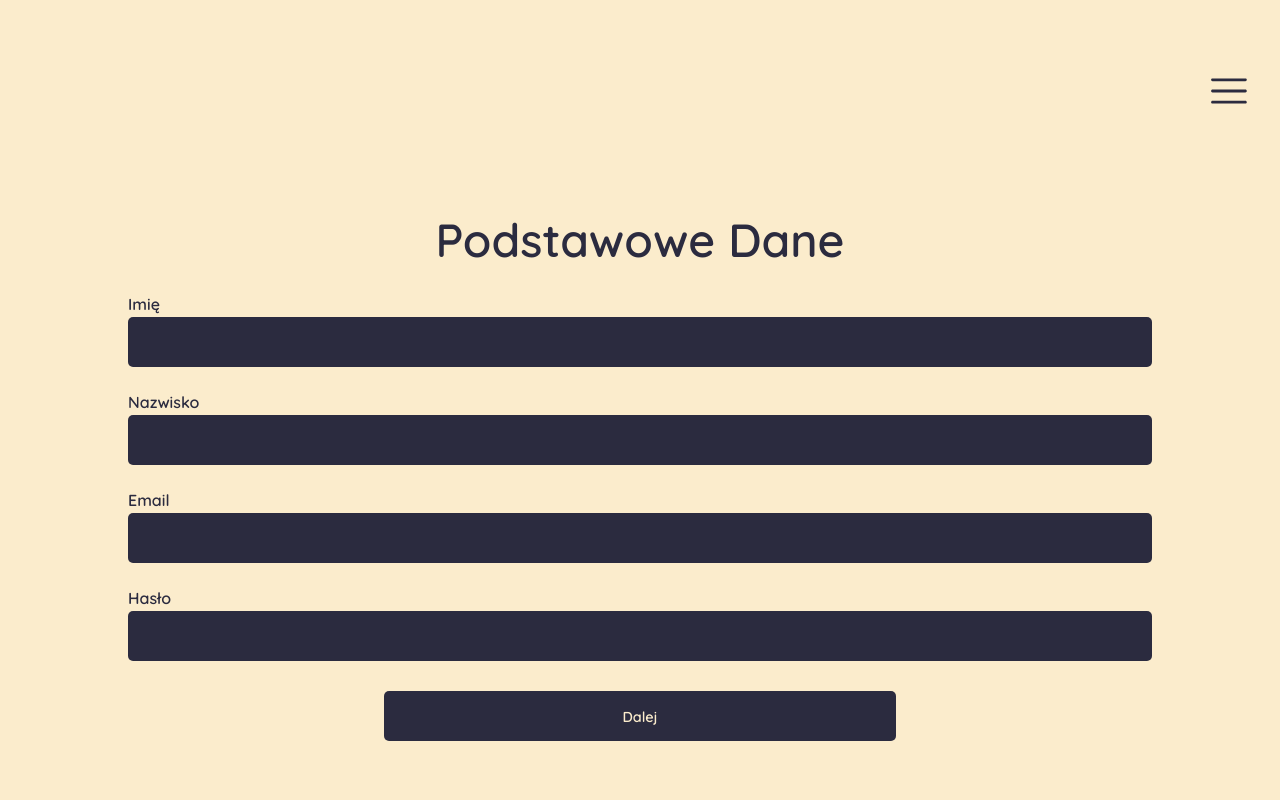
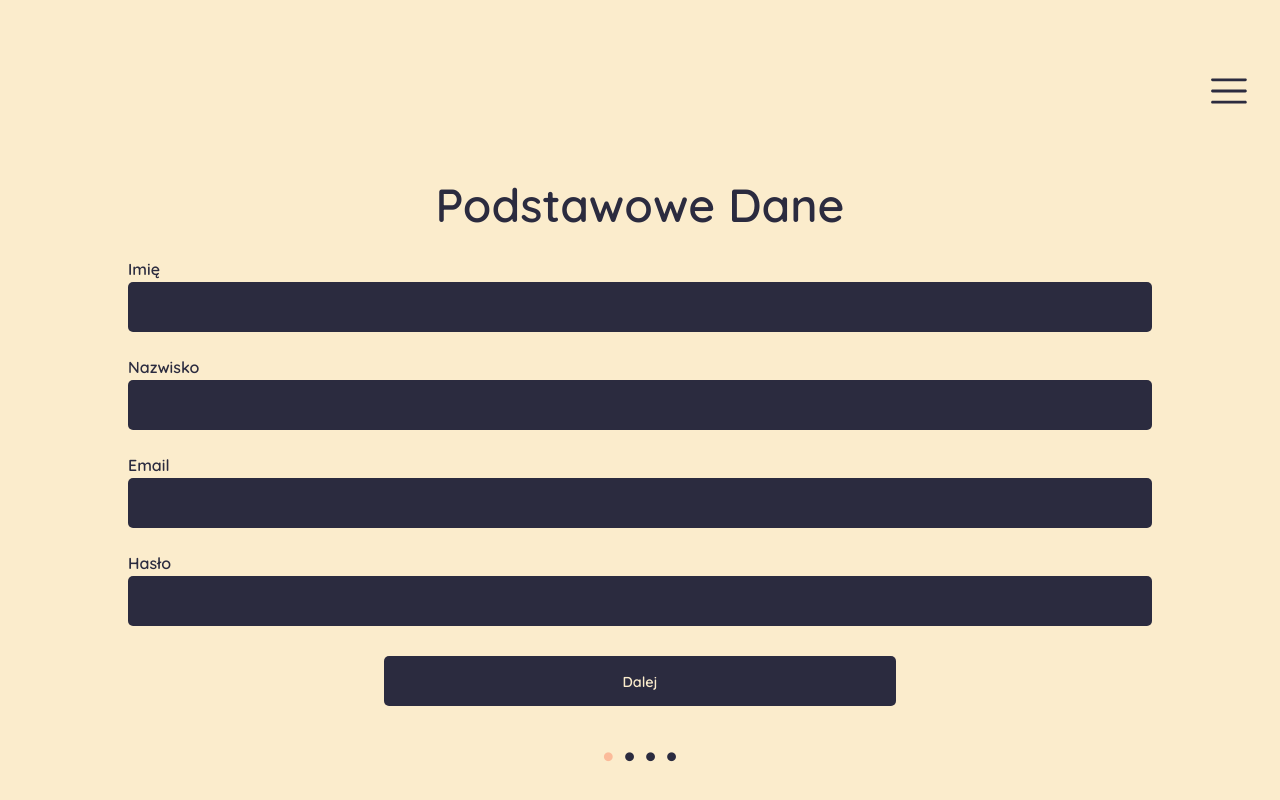
Before and after one commit to infoshareacademy/jfddr1-maklowiczeprogramowania-app, a React (Create React App) app: page / in a window 1280 px wide. Shown: the part 4200-5000 px from the top of the page. Built offline with nearby package versions, Linux system fonts and the light colour scheme.

Commit message:
SignUpFullForm-Podstawowe-dane Wiew Done

```diff
--- a/src/pages/SignUpFullForm.jsx
+++ b/src/pages/SignUpFullForm.jsx
@@ -6,11 +6,27 @@ import Input from "../components/Input";
 import { SignInTitle } from "../components/SignIn.styled";
 import styled from "styled-components";
 
+const SlideItem = styled.span`
+  font-size: 2rem;
+`;
+
+const SlideItemActive = styled(SlideItem)`
+  color: #fbbb9a;
+`;
+
 const ButtonContainer = styled.div`
   display: flex;
   flex-direction: column;
   justify-content: center;
   margin-top: 30px;
+  align-items: center;
+`;
+
+const SlideContainer = styled.div`
+  display: flex;
+  justify-content: center;
+  margin-top: 30px;
+  gap: 10px;
   align-items: center;
 `;
 
@@ -29,6 +45,12 @@ const SignUpFullForm = () => {
       <ButtonContainer>
         <SmallButton type={"submit"} label={"Dalej"} />
       </ButtonContainer>
+      <SlideContainer>
+        <SlideItemActive>•</SlideItemActive>
+        <SlideItem>•</SlideItem>
+        <SlideItem>•</SlideItem>
+        <SlideItem>•</SlideItem>
+      </SlideContainer>
     </MobileViewTemplate>
   );
 };
```
